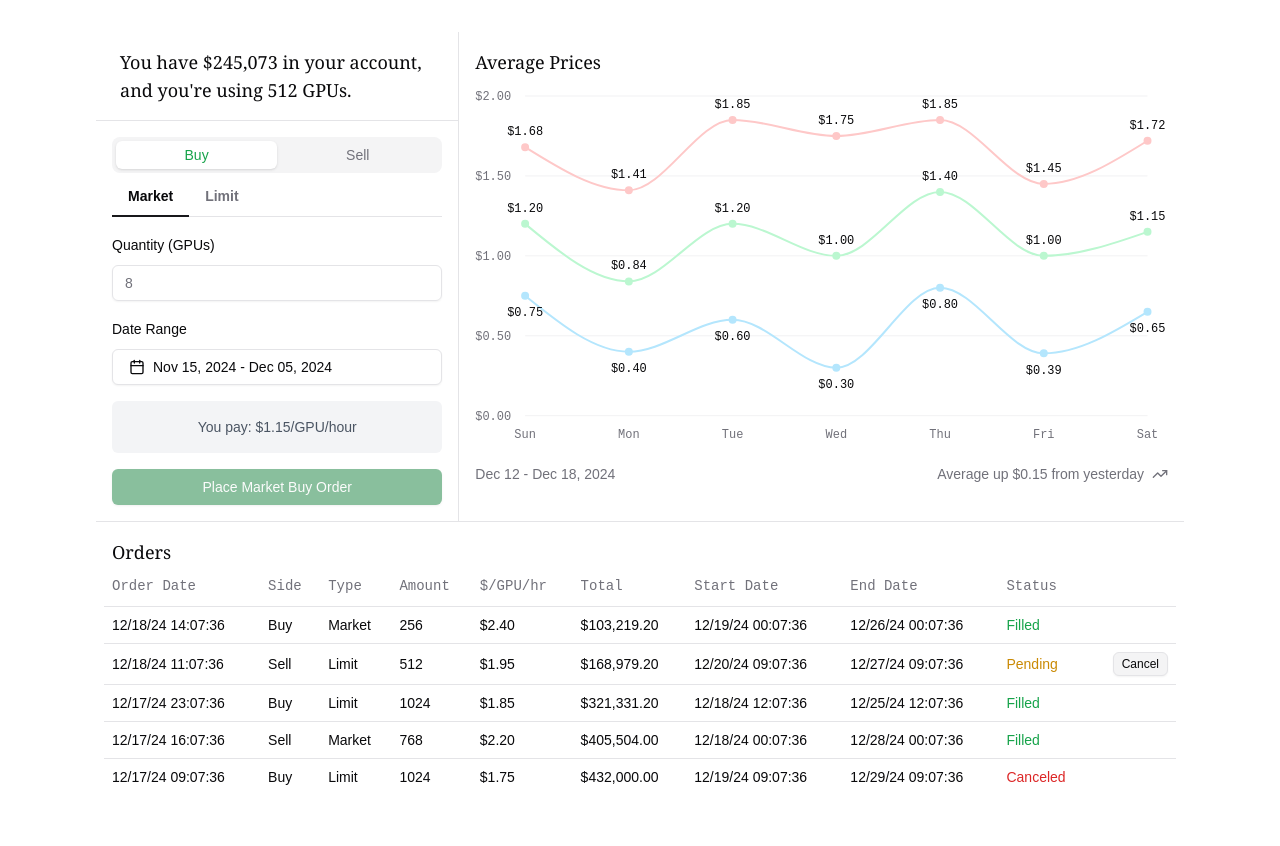
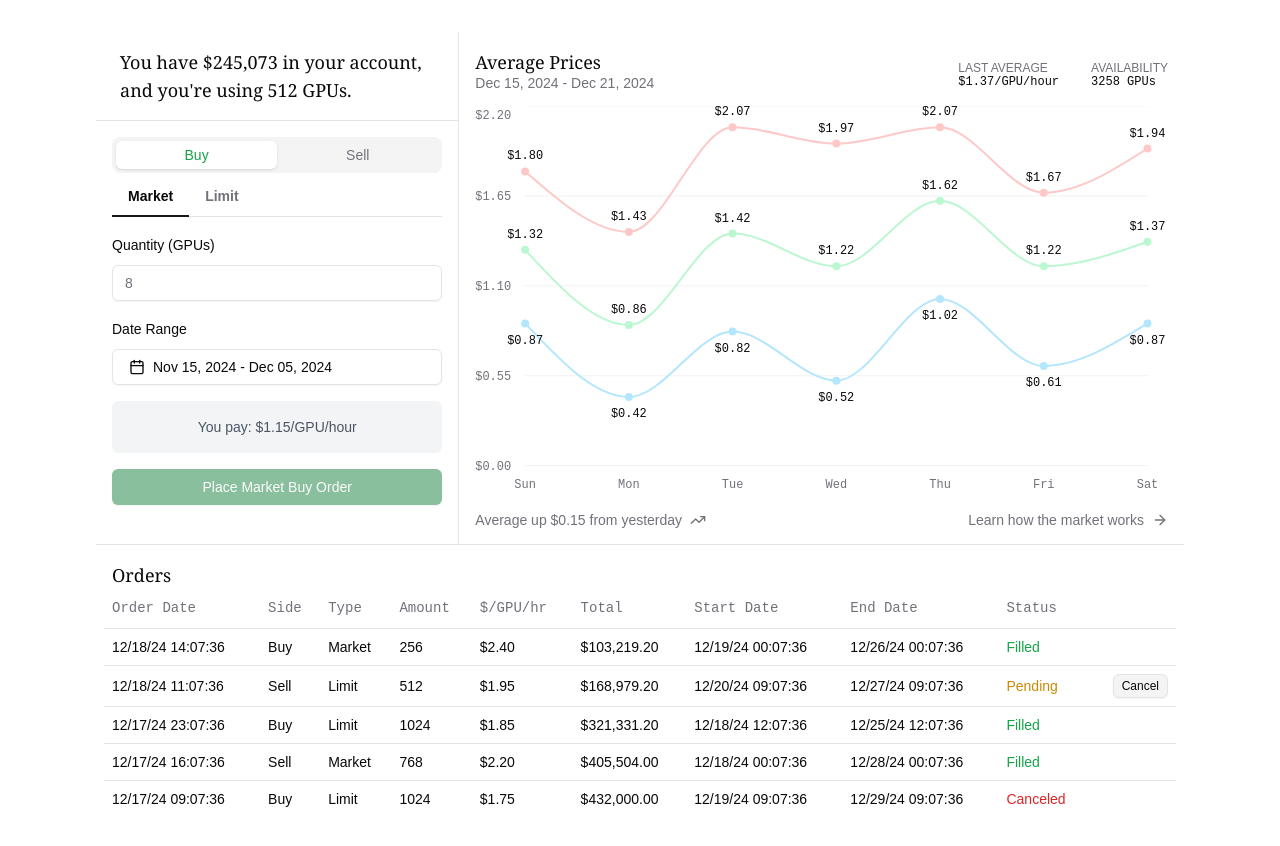
Before and after one commit to darzyx/gpu-auction-house, a Next.js app: page / in a window 1280 px wide. Shown: the top 846 px of the page. Built offline with nearby package versions, Linux system fonts and the light colour scheme.

Commit message:
Add last average and availability to chart

```diff
--- a/src/components/prices.tsx
+++ b/src/components/prices.tsx
@@ -1,17 +1,18 @@
 "use client";
 
 import { ChartConfig, ChartContainer, ChartTooltip, ChartTooltipContent } from "@/components/ui/chart";
-import { TrendingUp } from "lucide-react";
+import { ArrowRight, TrendingUp } from "lucide-react";
 import { CartesianGrid, LabelList, Line, LineChart, XAxis, YAxis } from "recharts";
+import { Separator } from "./ui/separator";
 
 const chartData = [
-    { day: "Sunday", high: 1.68, average: 1.2, low: 0.75 },
-    { day: "Monday", high: 1.41, average: 0.84, low: 0.4 },
-    { day: "Tuesday", high: 1.85, average: 1.2, low: 0.6 },
-    { day: "Wednesday", high: 1.75, average: 1.0, low: 0.3 },
-    { day: "Thursday", high: 1.85, average: 1.4, low: 0.8 },
-    { day: "Friday", high: 1.45, average: 1, low: 0.39 },
-    { day: "Saturday", high: 1.72, average: 1.15, low: 0.65 },
+    { day: "Sunday", high: 1.8, average: 1.32, low: 0.87 },
+    { day: "Monday", high: 1.43, average: 0.86, low: 0.42 },
+    { day: "Tuesday", high: 2.07, average: 1.42, low: 0.82 },
+    { day: "Wednesday", high: 1.97, average: 1.22, low: 0.52 },
+    { day: "Thursday", high: 2.07, average: 1.62, low: 1.02 },
+    { day: "Friday", high: 1.67, average: 1.22, low: 0.61 },
+    { day: "Saturday", high: 1.94, average: 1.37, low: 0.87 },
 ];
 
 const chartConfig = {
@@ -22,14 +23,30 @@ const chartConfig = {
 
 export default function Prices() {
     return (
-        <div>
-            <h2 className="text-lg font-georgia">Average Prices</h2>
+        <div className="flex flex-col justify-between gap-4">
+            <div className="grid grid-cols-[auto_1fr_auto_auto] items-end gap-8">
+                <div className="flex flex-col">
+                    <h2 className="text-lg font-georgia">Average Prices</h2>
+                    <div className="flex items-center gap-1 text-muted-foreground text-sm leading-none">
+                        Dec 15, 2024 - Dec 21, 2024
+                    </div>
+                </div>
+                <div />
+                <div className="flex flex-col text-xs">
+                    <div className="text-muted-foreground leading-none uppercase">Last Average</div>
+                    <h2 className="font-berkeley-mono">$1.37/GPU/hour</h2>
+                </div>
+                <div className="flex flex-col text-xs">
+                    <div className="text-muted-foreground leading-none uppercase">Availability</div>
+                    <h2 className="font-berkeley-mono">3258 GPUs</h2>
+                </div>
+            </div>
             <div>
                 <ChartContainer config={chartConfig} className="font-berkeley-mono">
                     <LineChart
                         accessibilityLayer
                         data={chartData}
-                        margin={{ left: -10, right: 20, top: 20, bottom: 20 }}
+                        margin={{ left: -10, right: 20, top: 0, bottom: 0 }}
                         height={300}
                     >
                         <CartesianGrid vertical={false} />
@@ -99,9 +116,11 @@ export default function Prices() {
                 </ChartContainer>
             </div>
             <div className="flex justify-between items-center text-muted-foreground font-medium text-sm leading-none">
-                <div>Dec 12 - Dec 18, 2024</div>
                 <div className="flex items-center gap-2">
                     Average up $0.15 from yesterday <TrendingUp className="h-4 w-4" />
+                </div>
+                <div className="flex items-center gap-2">
+                    Learn how the market works <ArrowRight className="h-4 w-4" />
                 </div>
             </div>
         </div>
```
